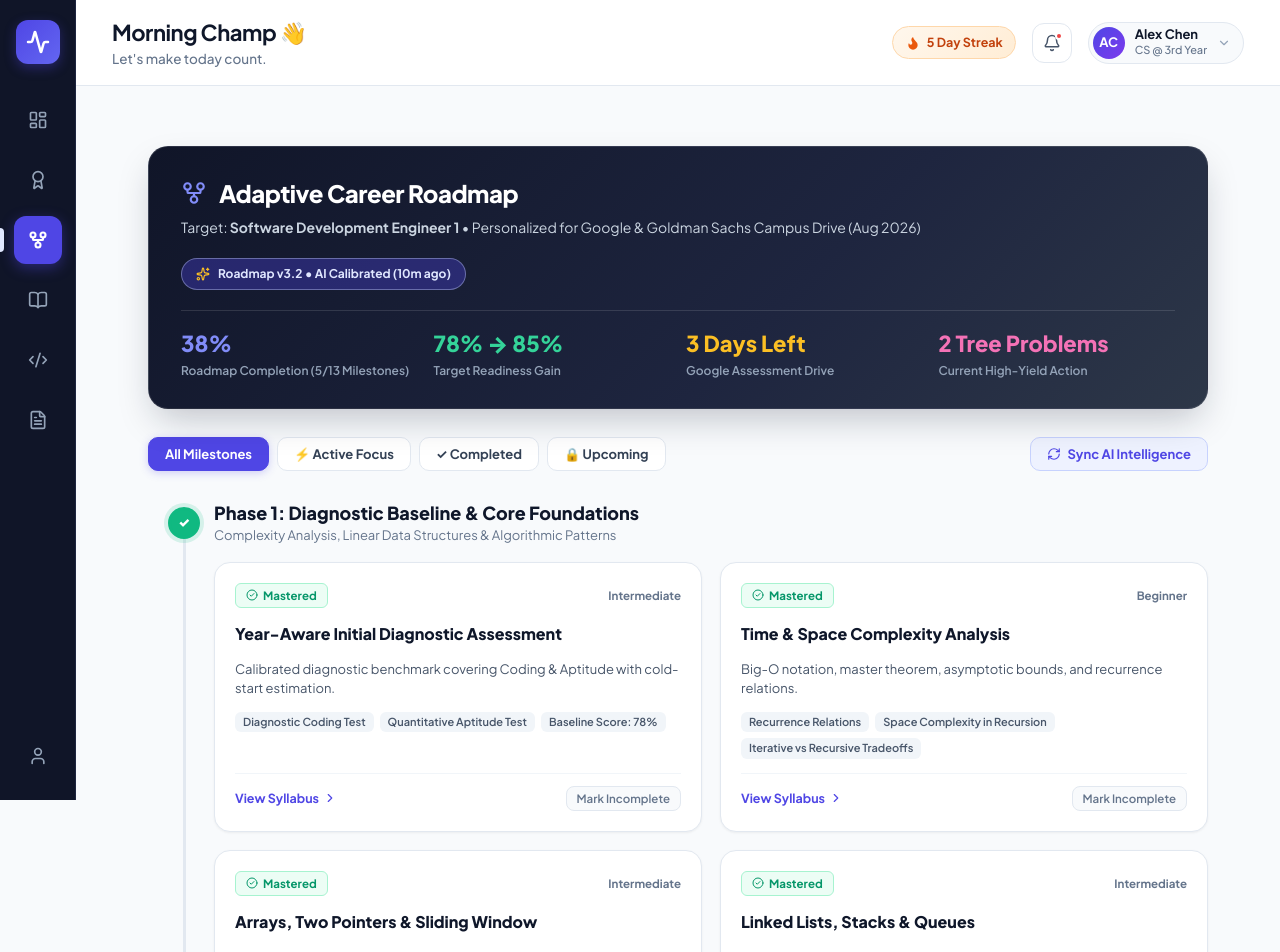
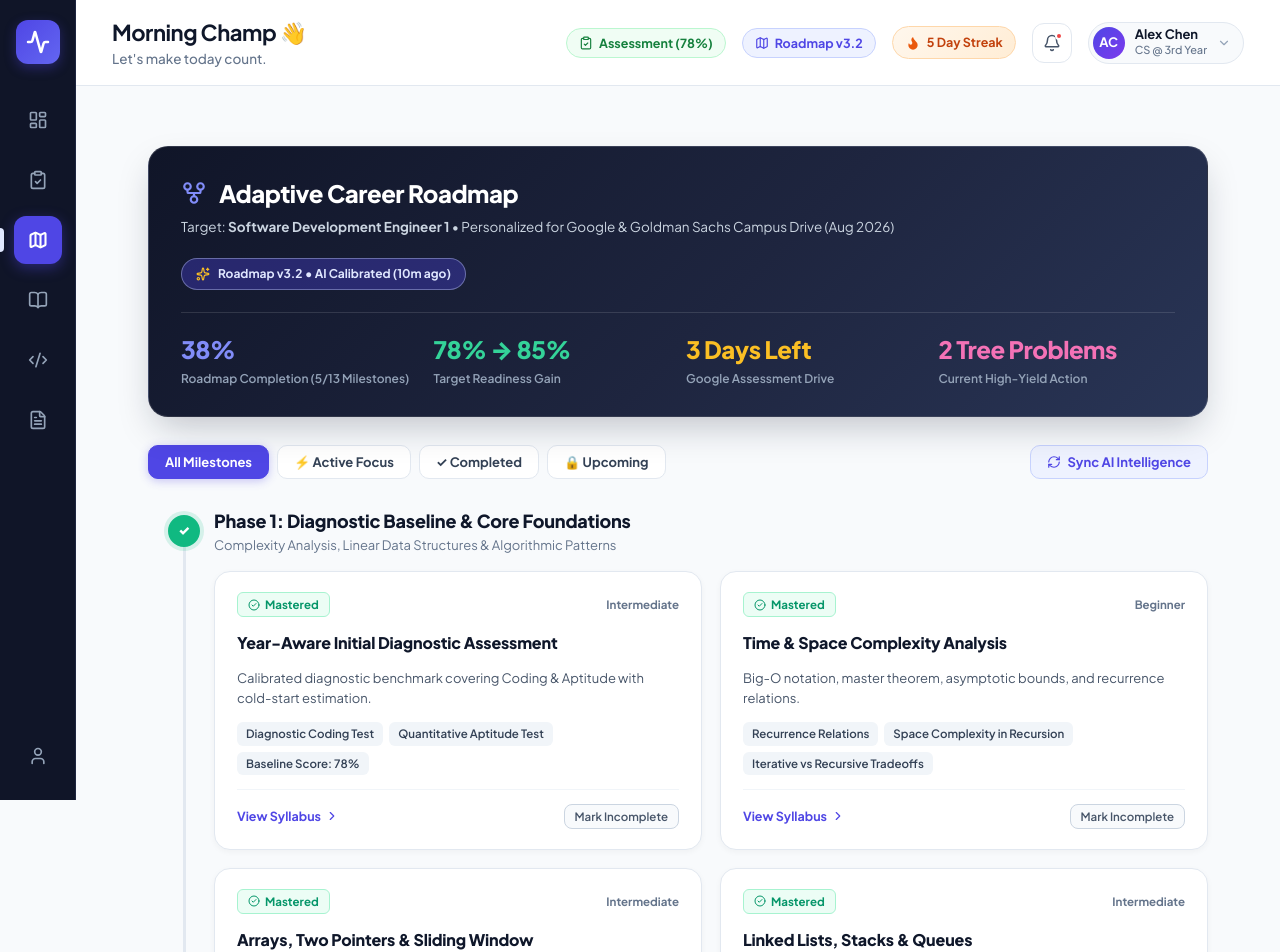
Before and after one commit to Jb3116/CAREEROS-App, a React (Vite) app: page /roadmap in a window 1280 px wide. Shown: the top 952 px of the page. Built offline with nearby package versions, Linux system fonts and the light colour scheme.

Commit message:
fix: add assessment and roadmap links to sidebar

```diff
--- a/src/components/layout/Header.tsx
+++ b/src/components/layout/Header.tsx
@@ -1,5 +1,16 @@
 import React, { useState } from 'react';
-import { Bell, Flame, Search, ChevronDown, CheckCheck, Sparkles, X } from 'lucide-react';
+import { useNavigate } from 'react-router-dom';
+import {
+  Bell,
+  Flame,
+  Search,
+  ChevronDown,
+  CheckCheck,
+  Sparkles,
+  X,
+  ClipboardCheck,
+  Map,
+} from 'lucide-react';
 import { StudentProfile } from '../../types/dashboard';
 
 interface HeaderProps {
@@ -9,6 +20,7 @@ interface HeaderProps {
 }
 
 export const Header: React.FC<HeaderProps> = ({ profile, onOpenProfile }) => {
+  const navigate = useNavigate();
   const [showNotifications, setShowNotifications] = useState(false);
   const [notifications, setNotifications] = useState([
     {
@@ -52,6 +64,49 @@ export const Header: React.FC<HeaderProps> = ({ profile, onOpenProfile }) => {
 
       {/* Header Actions */}
       <div className="header-actions">
+        {/* Quick Nav Shortcuts */}
+        <button
+          onClick={() => navigate('/assessment')}
+          style={{
+            display: 'inline-flex',
+            alignItems: 'center',
+            gap: 6,
+            background: '#F0FDF4',
+            border: '1px solid #BBF7D0',
+            color: '#15803D',
+            fontSize: 12.5,
+            fontWeight: 700,
+            padding: '6px 12px',
+            borderRadius: 999,
+            cursor: 'pointer',
+          }}
+          title="Start or review Placement Assessment"
+        >
+          <ClipboardCheck size={14} />
+          <span>Assessment (78%)</span>
+        </button>
+
+        <button
+          onClick={() => navigate('/career-roadmap')}
+          style={{
+            display: 'inline-flex',
+            alignItems: 'center',
+            gap: 6,
+            background: '#EEF2FF',
+            border: '1px solid #C7D2FE',
+            color: '#4F46E5',
+            fontSize: 12.5,
+            fontWeight: 700,
+            padding: '6px 12px',
+            borderRadius: 999,
+            cursor: 'pointer',
+          }}
+          title="View Adaptive Career Roadmap"
+        >
+          <Map size={14} />
+          <span>Roadmap v3.2</span>
+        </button>
+
         {/* Streak Badge */}
         <div className="streak-badge" title="Consecutive days practiced">
           <Flame size={16} fill="#EA580C" strokeWidth={0} />
@@ -117,7 +172,7 @@ export const Header: React.FC<HeaderProps> = ({ profile, onOpenProfile }) => {
                 {unreadCount > 0 && (
                   <button
                     onClick={markAllRead}
-                    style={{ fontSize: 11, color: '#4F46E5', fontWeight: 600 }}
+                    style={{ fontSize: 11, color: '#4F46E5', fontWeight: 600, background: 'none', border: 'none', cursor: 'pointer' }}
                   >
                     Mark all read
                   </button>
@@ -169,3 +224,5 @@ export const Header: React.FC<HeaderProps> = ({ profile, onOpenProfile }) => {
     </header>
   );
 };
+
+export default Header;
--- a/src/components/layout/Sidebar.tsx
+++ b/src/components/layout/Sidebar.tsx
@@ -1,17 +1,14 @@
 import React from 'react';
-import { useNavigate, useLocation, Link } from 'react-router-dom';
+import { useNavigate, useLocation } from 'react-router-dom';
 import {
   LayoutDashboard,
-  GitFork,
+  ClipboardCheck,
+  Map,
+  BookOpen,
   Code2,
-  BookOpen,
   FileText,
-  Briefcase,
-  Settings,
   User,
   Activity,
-  Home,
-  Award,
   LucideIcon,
 } from 'lucide-react';
 import { NavTabId } from '../../types/dashboard';
@@ -32,44 +29,39 @@ export const Sidebar: React.FC<SidebarProps> = ({ activeTab, onTabChange }) => {
   const navigate = useNavigate();
   const location = useLocation();
 
+  // Navigation Items matching Placement Assessment (Clipboard) and Career Roadmap (Map)
   const navItems: NavItemConfig[] = [
     { id: 'dashboard', label: 'Dashboard', path: '/dashboard', icon: LayoutDashboard },
-    { id: 'assessment', label: 'Placement Assessment', path: '/assessment', icon: Award },
-    { id: 'career-roadmap', label: 'Career Roadmap', path: '/career-roadmap', icon: GitFork },
+    { id: 'assessment', label: 'Placement Assessment', path: '/assessment', icon: ClipboardCheck },
+    { id: 'career-roadmap', label: 'Career Roadmap', path: '/career-roadmap', icon: Map },
     { id: 'learning', label: 'Learning Hub', path: '/learning', icon: BookOpen },
     { id: 'practice', label: 'Practice & Coding', path: '/practice', icon: Code2 },
     { id: 'resume', label: 'ATS Resume Builder', path: '/resume-builder', icon: FileText },
   ];
 
   const handleNavClick = (item: NavItemConfig) => {
-    if (onTabChange && location.pathname === '/dashboard') {
-      if (item.id === 'home') navigate('/');
-      else if (item.id === 'assessment') navigate('/assessment');
-      else if (item.id === 'career-roadmap') navigate('/career-roadmap');
-      else if (item.id === 'learning') navigate('/learning');
-      else if (item.id === 'practice') navigate('/practice');
-      else if (item.id === 'resume') navigate('/resume-builder');
-      else onTabChange(item.id as NavTabId);
-    } else {
-      navigate(item.path);
+    navigate(item.path);
+    if (onTabChange) {
+      if (item.id === 'dashboard') onTabChange('dashboard');
+      else if (item.id === 'practice') onTabChange('practice');
     }
   };
 
   const isCurrentActive = (item: NavItemConfig) => {
+    if (location.pathname === item.path) return true;
+    if (item.id === 'career-roadmap' && (location.pathname === '/career-roadmap' || location.pathname === '/roadmap')) return true;
     if (activeTab) {
       if (activeTab === item.id) return true;
       if (activeTab === 'roadmap' && item.id === 'career-roadmap') return true;
       if (activeTab === 'learn' && item.id === 'learning') return true;
       if (activeTab === 'resume' && item.id === 'resume') return true;
     }
-    if (location.pathname === item.path) return true;
-    if (item.id === 'career-roadmap' && (location.pathname === '/career-roadmap' || location.pathname === '/roadmap')) return true;
     return false;
   };
 
   return (
     <aside className="sidebar" aria-label="Sidebar Navigation">
-      {/* Brand Icon (Clicking takes user to /) */}
+      {/* Brand Logo Button */}
       <button
         className="sidebar-logo"
         onClick={() => navigate('/')}
@@ -79,7 +71,7 @@ export const Sidebar: React.FC<SidebarProps> = ({ activeTab, onTabChange }) => {
         <Activity size={24} strokeWidth={2.5} />
       </button>
 
-      {/* Main Navigation */}
+      {/* Main Navigation List */}
       <nav className="sidebar-nav">
         {navItems.map((item) => {
           const Icon = item.icon;
@@ -100,12 +92,12 @@ export const Sidebar: React.FC<SidebarProps> = ({ activeTab, onTabChange }) => {
         })}
       </nav>
 
-      {/* Bottom Footer Actions */}
+      {/* Bottom Profile Footer Action */}
       <div className="sidebar-footer">
         <button
           className={`nav-item ${location.pathname === '/profile' || activeTab === 'profile' ? 'active' : ''}`}
           onClick={() => navigate('/profile')}
-          aria-label="Profile"
+          aria-label="My Profile"
           title="My Profile"
         >
           <User size={20} />
--- a/src/styles/roadmap.css
+++ b/src/styles/roadmap.css
@@ -1,6 +1,6 @@
 /* ==========================================================================
    CAREEROS - Adaptive Career Roadmap Stylesheet
-   Full Interactive Milestone Engine & Timeline Architecture
+   Full Interactive Milestone Engine & Timeline Architecture (Pixel-Perfect)
    ========================================================================== */
 
 .roadmap-page-container {
@@ -8,25 +8,26 @@
   flex-direction: column;
   gap: 28px;
   padding: 32px 36px 64px;
-  max-width: 1280px;
+  max-width: 1240px;
   margin: 0 auto;
   width: 100%;
-  font-family: var(--font-sans);
+  font-family: 'Plus Jakarta Sans', 'Inter', -apple-system, BlinkMacSystemFont, sans-serif;
+  -webkit-font-smoothing: antialiased;
 }
 
 /* --------------------------------------------------------------------------
    Roadmap Header & Versioning Banner
    -------------------------------------------------------------------------- */
 .roadmap-header-card {
-  background: linear-gradient(135deg, #101528 0%, #1E253F 60%, #2D3748 100%);
+  background: linear-gradient(135deg, #101528 0%, #1E253F 55%, #293556 100%);
   border-radius: 20px;
   padding: 28px 32px;
   color: #FFFFFF;
   display: flex;
   flex-direction: column;
-  gap: 20px;
+  gap: 22px;
   box-shadow: 0 16px 36px -8px rgba(15, 23, 42, 0.25);
-  border: 1px solid rgba(255, 255, 255, 0.1);
+  border: 1px solid rgba(255, 255, 255, 0.12);
   position: relative;
   overflow: hidden;
 }
@@ -47,11 +48,13 @@
   gap: 12px;
   letter-spacing: -0.02em;
   margin-bottom: 6px;
+  color: #FFFFFF;
 }
 
 .roadmap-header-title-group p {
-  font-size: 14px;
+  font-size: 13.5px;
   color: #CBD5E1;
+  line-height: 1.5;
 }
 
 .roadmap-version-badge {
@@ -71,20 +74,21 @@
   display: grid;
   grid-template-columns: repeat(auto-fit, minmax(180px, 1fr));
   gap: 16px;
-  padding-top: 16px;
+  padding-top: 18px;
   border-top: 1px solid rgba(255, 255, 255, 0.12);
 }
 
 .roadmap-stat-box {
   display: flex;
   flex-direction: column;
-  gap: 2px;
+  gap: 3px;
 }
 
 .roadmap-stat-val {
-  font-size: 22px;
+  font-size: 24px;
   font-weight: 900;
   color: #FFFFFF;
+  letter-spacing: -0.02em;
 }
 
 .roadmap-stat-lbl {
@@ -114,26 +118,26 @@
 .roadmap-filter-btn {
   padding: 8px 16px;
   background: #FFFFFF;
-  border: 1px solid var(--slate-200);
+  border: 1px solid #E2E8F0;
   border-radius: 10px;
   font-size: 13px;
   font-weight: 700;
-  color: var(--slate-700);
+  color: #334155;
   cursor: pointer;
-  transition: all var(--transition-fast);
+  transition: all var(--transition-fast, 150ms ease);
 }
 
 .roadmap-filter-btn:hover {
   background: #EEF2FF;
   border-color: #C7D2FE;
-  color: var(--primary);
+  color: #4F46E5;
 }
 
 .roadmap-filter-btn.active {
-  background: var(--primary);
-  border-color: var(--primary);
+  background: #4F46E5;
+  border-color: #4F46E5;
   color: #FFFFFF;
-  box-shadow: 0 2px 8px rgba(79, 70, 229, 0.25);
+  box-shadow: 0 2px 10px rgba(79, 70, 229, 0.3);
 }
 
 /* --------------------------------------------------------------------------
@@ -177,8 +181,8 @@
   height: 32px;
   border-radius: 50%;
   background: #FFFFFF;
-  border: 3px solid var(--primary);
-  color: var(--primary);
+  border: 3px solid #4F46E5;
+  color: #4F46E5;
   font-size: 13px;
   font-weight: 900;
   display: flex;
@@ -198,12 +202,14 @@
 .roadmap-phase-title-text {
   font-size: 18px;
   font-weight: 800;
-  color: var(--slate-900);
+  color: #0F172A;
+  letter-spacing: -0.01em;
 }
 
 .roadmap-phase-sub {
   font-size: 13px;
-  color: var(--slate-500);
+  color: #64748B;
+  margin-top: 2px;
 }
 
 /* Milestones Grid within Phase */
@@ -216,14 +222,14 @@
 
 .roadmap-milestone-card {
   background: #FFFFFF;
-  border: 1px solid var(--slate-200);
+  border: 1px solid #E2E8F0;
   border-radius: 16px;
-  padding: 20px;
-  box-shadow: var(--shadow-subtle);
+  padding: 20px 22px;
+  box-shadow: 0 2px 6px rgba(0, 0, 0, 0.04);
   display: flex;
   flex-direction: column;
   gap: 14px;
-  transition: all var(--transition-smooth);
+  transition: all var(--transition-fast, 150ms ease);
   position: relative;
 }
 
@@ -234,9 +240,9 @@
 }
 
 .roadmap-milestone-card.current-sprint {
-  border-color: var(--primary);
-  background: #FAFCFF;
-  box-shadow: 0 4px 20px -2px rgba(79, 70, 229, 0.18);
+  border: 1.5px solid #4F46E5;
+  background: linear-gradient(180deg, #FAFCFF 0%, #F5F8FF 100%);
+  box-shadow: 0 6px 20px -2px rgba(79, 70, 229, 0.18);
 }
 
 .roadmap-milestone-card.current-sprint::before {
@@ -244,14 +250,14 @@
   position: absolute;
   top: -11px;
   right: 18px;
-  background: var(--primary);
+  background: #4F46E5;
   color: #FFFFFF;
   font-size: 10.5px;
   font-weight: 800;
   letter-spacing: 0.05em;
-  padding: 2px 10px;
+  padding: 3px 10px;
   border-radius: 999px;
-  box-shadow: 0 2px 6px rgba(79, 70, 229, 0.3);
+  box-shadow: 0 2px 6px rgba(79, 70, 229, 0.35);
 }
 
 .roadmap-card-header-row {
@@ -291,13 +297,14 @@
 .roadmap-card-title {
   font-size: 16px;
   font-weight: 800;
-  color: var(--slate-900);
+  color: #0F172A;
+  letter-spacing: -0.01em;
 }
 
 .roadmap-card-desc {
   font-size: 13px;
-  color: var(--slate-600);
-  line-height: 1.45;
+  color: #475569;
+  line-height: 1.5;
 }
 
 .roadmap-skill-tags {
@@ -307,11 +314,11 @@
 }
 
 .roadmap-skill-tag {
-  font-size: 11px;
+  font-size: 11.5px;
   font-weight: 600;
   background: #F1F5F9;
-  color: #475569;
-  padding: 2px 8px;
+  color: #334155;
+  padding: 3px 9px;
   border-radius: 6px;
 }
 
@@ -319,44 +326,44 @@
   display: flex;
   align-items: center;
   justify-content: space-between;
-  padding-top: 12px;
-  border-top: 1px solid var(--slate-100);
+  padding-top: 14px;
+  border-top: 1px solid #F1F5F9;
   margin-top: auto;
 }
 
 .roadmap-btn-action {
   font-size: 12.5px;
   font-weight: 700;
-  color: var(--primary);
+  color: #4F46E5;
   display: flex;
   align-items: center;
   gap: 4px;
   background: none;
   border: none;
   cursor: pointer;
-  transition: color var(--transition-fast);
+  transition: color var(--transition-fast, 150ms ease);
 }
 
 .roadmap-btn-action:hover {
-  color: var(--primary-dark);
+  color: #4338CA;
 }
 
 .roadmap-btn-toggle {
   font-size: 11.5px;
   font-weight: 600;
-  color: var(--slate-500);
+  color: #475569;
   background: #F8FAFC;
-  border: 1px solid var(--slate-200);
+  border: 1px solid #CBD5E1;
   padding: 4px 10px;
   border-radius: 8px;
   cursor: pointer;
-  transition: all var(--transition-fast);
+  transition: all var(--transition-fast, 150ms ease);
 }
 
 .roadmap-btn-toggle:hover {
   background: #EEF2FF;
   border-color: #C7D2FE;
-  color: var(--primary);
+  color: #4F46E5;
 }
 
 /* Responsive */
```
Also changed, not shown: src/styles/assessment.css (+114 -59 lines).
